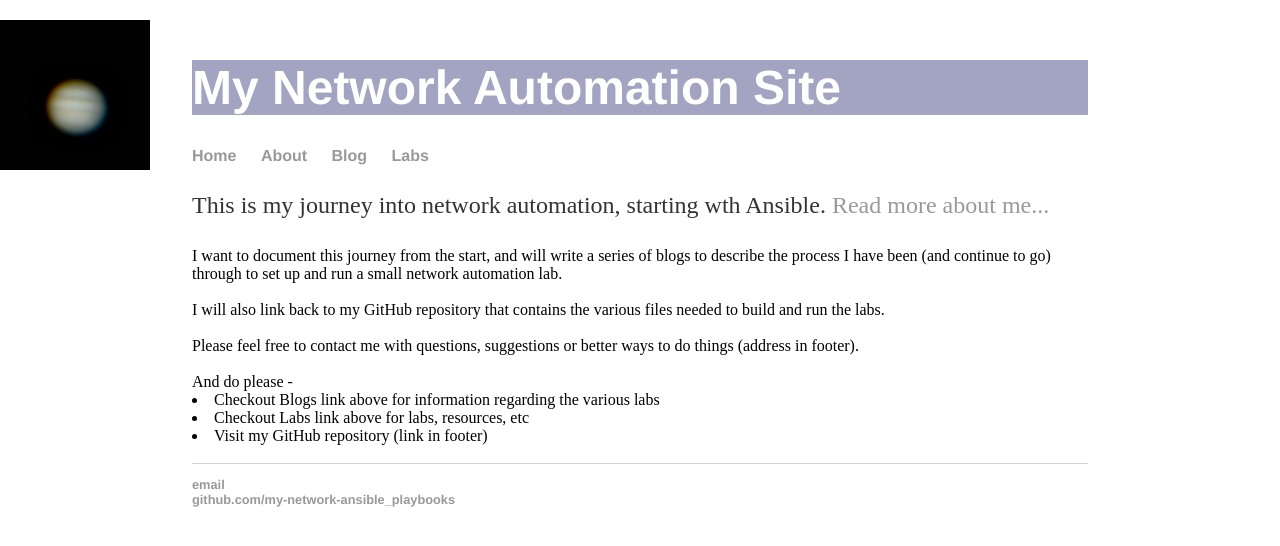
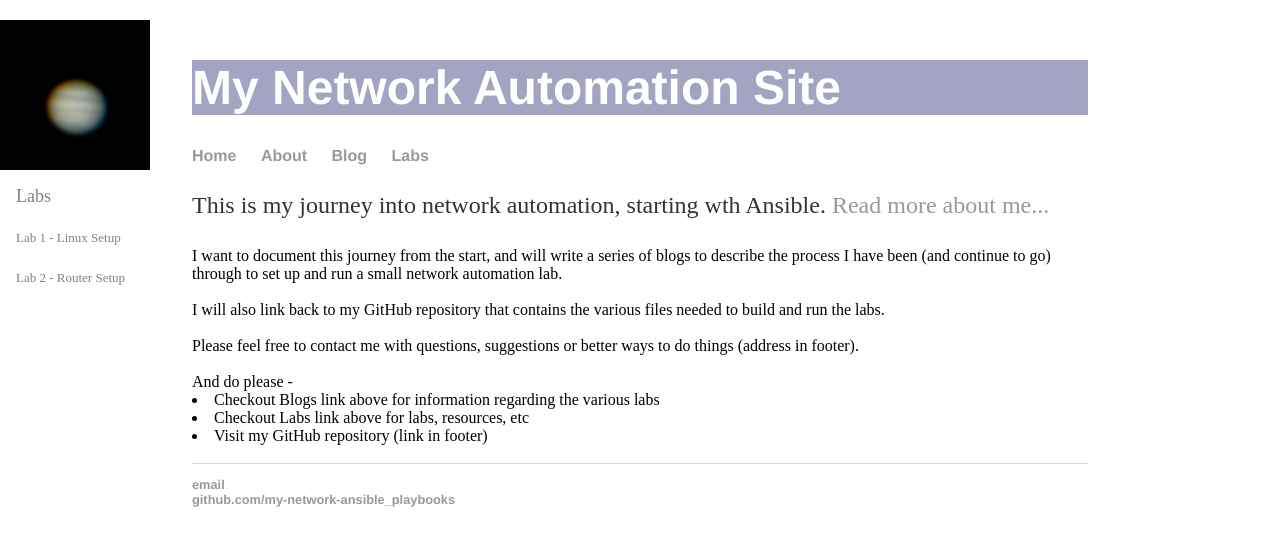
Before and after one commit to craigeowen/craigeowen.github.io, a Jekyll site: the page built from index.html, in a window 1280 px wide. Shown: the top 546 px of the page. Built offline with Jekyll 4.4.1, drawn with Linux system fonts in a browser that asks for light colours.

Commit message:
Update main.css

```diff
--- a/css/main.css
+++ b/css/main.css
@@ -63,7 +63,7 @@
     padding: 6px 8px 6px 16px;
     text-decoration: none;
     font-size: 25px;
-    color: white /* #818181 */;
+    color:  #818181;
     display: block;
 }
 
```
